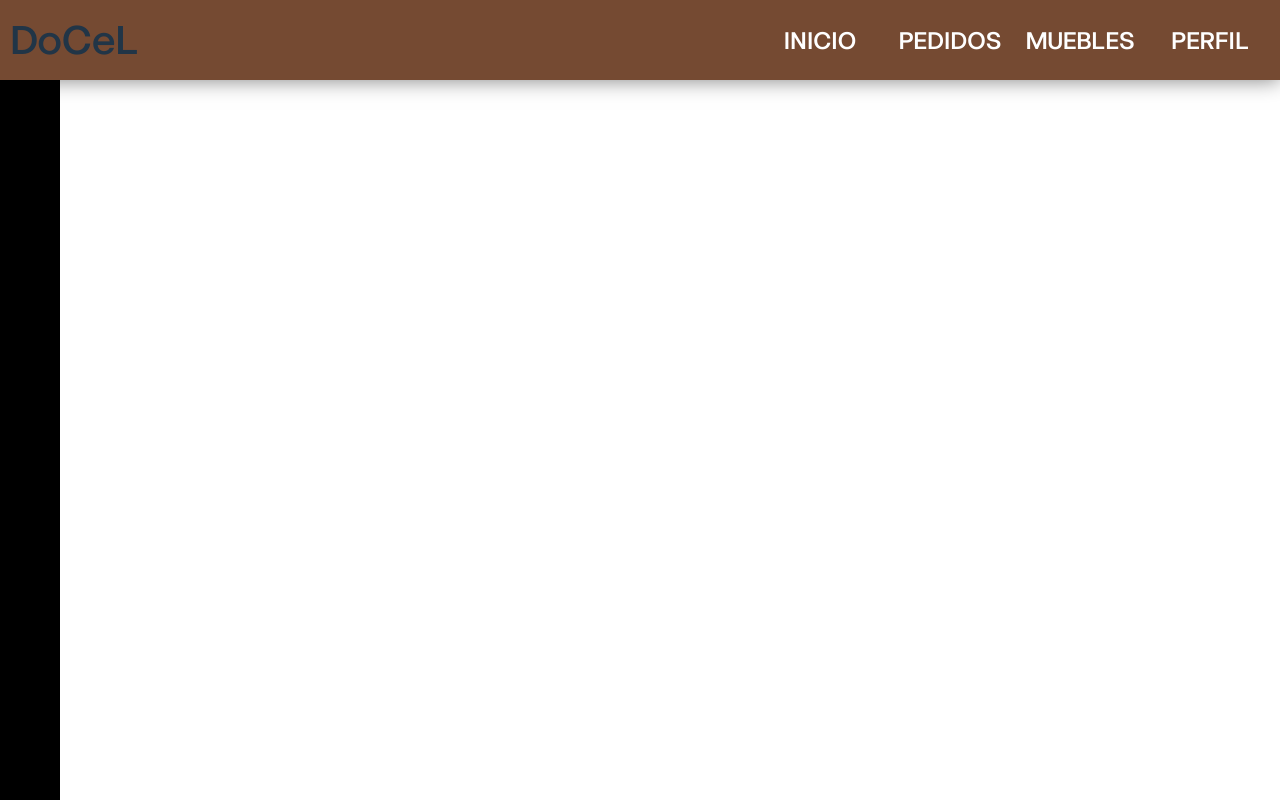
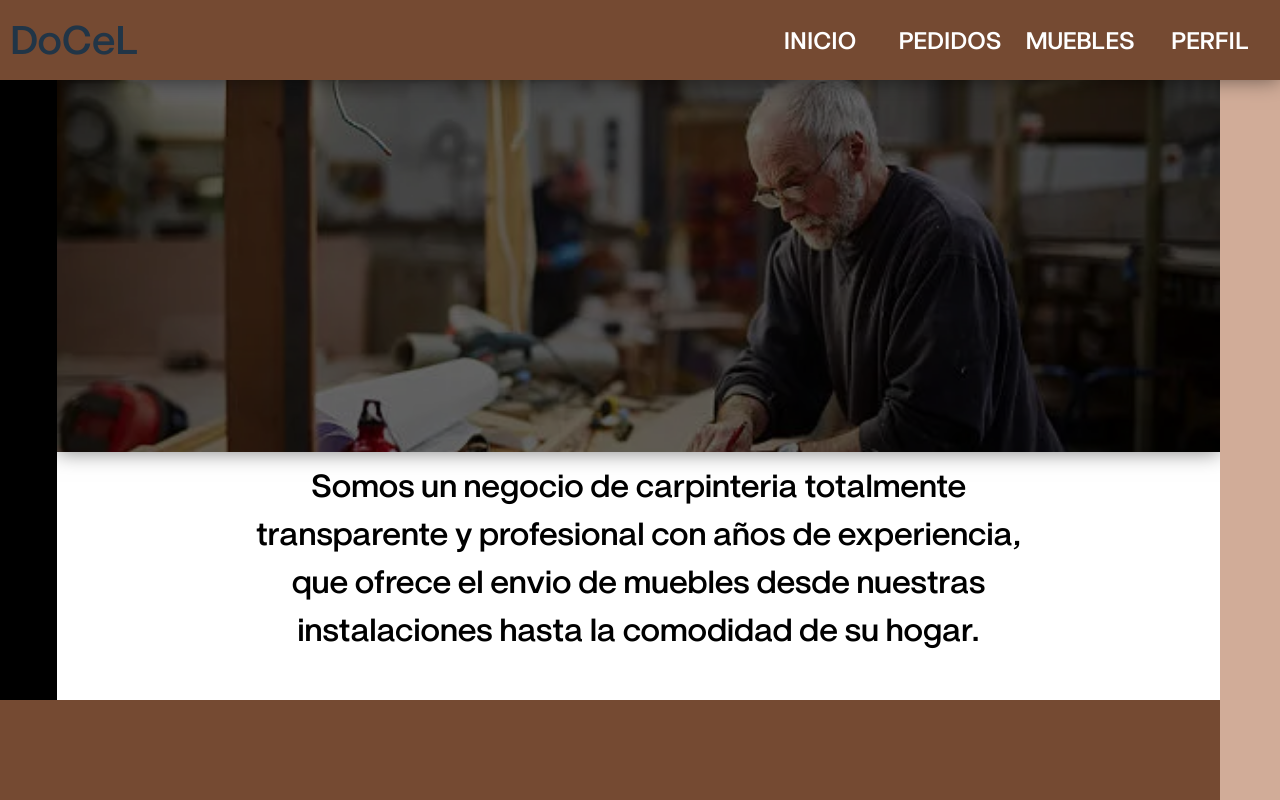
Before and after one commit to Oskarcr/WebDocelPIA, a React (Vite) app: page / in a window 1280 px wide. Built offline with nearby package versions, Linux system fonts and the light colour scheme.

Commit message:
Home modificado

```diff
--- a/src/pages/Home.jsx
+++ b/src/pages/Home.jsx
@@ -3,7 +3,96 @@ import { Components, Theme } from "@/DocelCore";
 export default function Home() {
     return (
         <Components.Main horizontal>
-            <Components.Column color={Theme.BLACK}/>
+            <div style={{
+                display: "flex",
+                flexDirection: "column",
+                flex: 1
+            }}>
+                <div style={{
+                    display: "flex",
+                    flex: 1,
+                    width: "100%",
+                }}>
+                    <Components.Column color={Theme.BLACK}/>
+                    <div style={{
+                        display: "flex",
+                        flexDirection: "column",
+                        width: "100%"
+                    }}>
+                        <Components.DimmedImage src="/furniture/background_home.png" childStyle={{
+                            width: "100%",
+                            height: "100%"
+                        }} style={{
+                            width: "100%",
+                            height: "60%"
+                        }}>
+                        </Components.DimmedImage>
+                        <div style={{
+                            display: "flex",
+                            color: Theme.BLACK,
+                            justifyContent: "center",
+                            alignItems: "center"
+                            }}>
+                            <Components.TextBox fontSize={32} alignment="center" style={{
+                                width: "70%"
+                            }}content="
+                            Somos un negocio de carpinteria totalmente transparente y profesional con años de
+                            experiencia, que ofrece el envio de muebles desde nuestras instalaciones hasta la
+                            comodidad de su hogar."></Components.TextBox>
+                        </div>
+                    </div>
+                </div>
+                <Components.TextBox style={{
+                    width: "100%",
+                    height: "100px",
+                    backgroundColor: Theme.PRIMARY
+                }} />
+            </div>
+            <Components.Column color={Theme.ACCENT} />
         </Components.Main>
+
+
+        // <Components.Main horizontal>
+        //     <Components.Column color={Theme.BLACK}/>
+        //     <div style={{
+        //         flex: 1,
+        //         position: "relative",
+        //         backgroundColor: Theme.BACKGROUND.MAIN
+        //     }}>
+        //         <Components.DimmedImage src="/furniture/background_home.png" childStyle={{
+        //             display: "flex",
+        //             flexDirection: "column",
+        //             width: "70%",
+        //             height: "100%",
+        //             justifyContent: "center",
+        //             alignItems: "start",
+        //             marginInline: "auto"
+        //         }}
+        //             style={{
+        //                 width: "100%",
+        //                 height: "60%",
+        //                 justifyContent: "center"
+        //             }}>
+        //             <Components.TextBox content="CARPINTERIA Y PINTURA" color={Theme.TEXT.SECONDARY} fontSize={48}/>
+        //             <Components.TextBox content="TUS DISEÑOS FAVORITOS" color={Theme.TEXT.SECONDARY} fontSize={80}/>
+        //             <Components.TextBox content="EN TU ESPACIO" color={Theme.TEXT.SECONDARY} fontSize={80} style={{ marginBottom: "auto"}}/>
+        //         </Components.DimmedImage>
+        //             <Components.TextBox fontSize={32} alignment="center" style={{
+        //                 width: "75%",
+        //                 height: "calc(40% - 60px)",
+        //                 marginInline: "auto"
+        //             }} content="
+        //         Somos un negocio de carpinteria totalmente transparente y profesional con años de
+        //         experiencia, que ofrece el envio de muebles desde nuestras instalaciones hasta la
+        //         comodidad de su hogar."/>
+        //         <Components.Column horizontal color={Theme.PRIMARY}>
+        //             <Components.TextBox content="Contacto:"/>
+        //             <Components.TextBox content="Correo"/>
+        //             <Components.TextBox content="Ubicacion"/>
+        //             <Components.TextBox content="Telefono"/>
+        //         </Components.Column>
+        //     </div>
+        //     <Components.Column color={Theme.ACCENT} />
+        // </Components.Main>
     )
 }
--- a/src/pages/ProductDetails.jsx
+++ b/src/pages/ProductDetails.jsx
@@ -10,7 +10,7 @@ export default function ProductDetails() {
                 backgroundColor: Theme.BACKGROUND.SURFACE,
                 position: "relative",
             }}>
-                <Components.DimmedImage src="furniture/background.png" childStyle={{
+                <Components.DimmedImage src="furniture/background_product.png" childStyle={{
                     width: "100%",
                     height: "100%"
                 }}
@@ -38,19 +38,19 @@ export default function ProductDetails() {
                     <div id="product-card" style={{
                         backgroundColor: Theme.BACKGROUND.MAIN,
                         borderColor: Theme.PRIMARY
-                        }}>
+                    }}>
                         <div className="product-image">
                             <img src="furniture/bed_base.png" className="image"></img>
                         </div>
                         <div className="product-information">
                             <div className="product">
-                                <Components.TextBox content="Mueble de madera bonito" color={Theme.PRIMARY} fontSize="28px"/>
-                                <Components.TextBox content="Precio: 800MXN" color={Theme.PRIMARY} fontSize="28px"/>
-                                <Components.TextBox content="Acabado: Laca" color={Theme.PRIMARY} fontSize="28px"/>
+                                <Components.TextBox content="Mueble de madera bonito" color={Theme.PRIMARY} fontSize="28px" />
+                                <Components.TextBox content="Precio: 800MXN" color={Theme.PRIMARY} fontSize="28px" />
+                                <Components.TextBox content="Acabado: Laca" color={Theme.PRIMARY} fontSize="28px" />
                                 <div className="product-color" style={{
                                     backgroundColor: Theme.BACKGROUND.MAIN,
                                     color: Theme.PRIMARY
-                                    }}>Color</div>
+                                }}>Color</div>
                             </div>
                             <RouterLink>
                                 <button className="add-product">Agregar</button>
```
Also changed, not shown: public/furniture/background_home.png (added), public/furniture/background_product.png (renamed from public/furniture/background.png).
